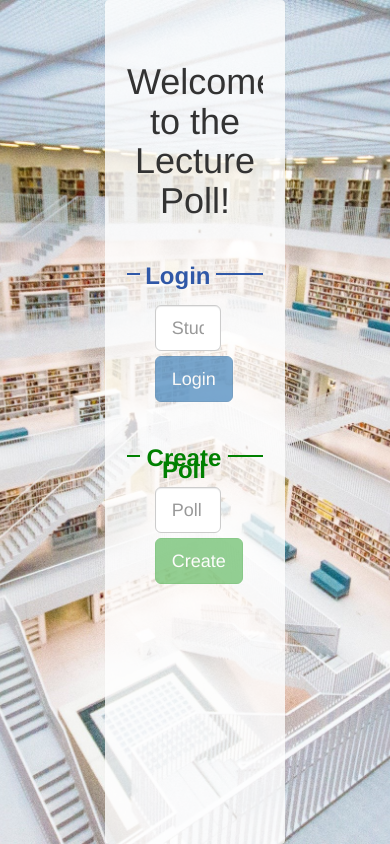
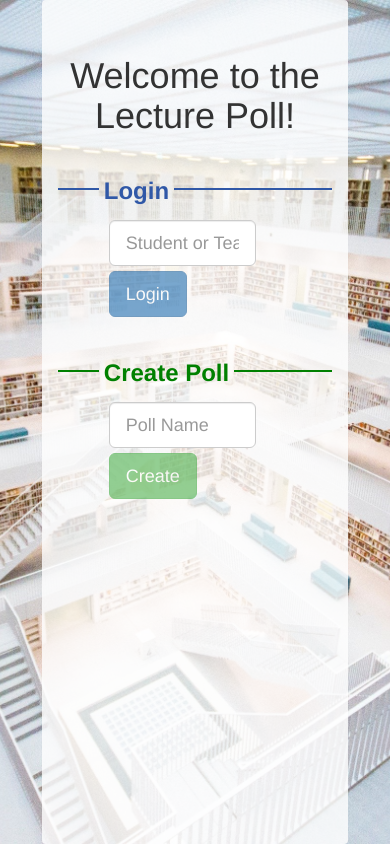
Before and after one commit to PaulWen/Lecture-Poll-Web-App, a PHP site: page /LecturePoll/ in a window 390 px wide. Run offline with PHP 8.4, Linux system fonts and the light colour scheme; some libraries are stand-ins or nearby versions.

Commit message:
fixed responsive design for the home page

```diff
--- a/app/view/home.php
+++ b/app/view/home.php
@@ -35,7 +35,7 @@
 	<br>
 
 	<div class="container">
-		<div class="panel col-xs-offset-3 col-xs-8">
+		<div class="panel">
 			<div class="form-panel">
 				<br>
 				<h1 class="text-center">Welcome to the Lecture Poll!</h1>
--- a/res/css/stylesheet.css
+++ b/res/css/stylesheet.css
@@ -13,12 +13,50 @@
 	opacity: 1;
 }
 
-.panel {
-	background-color: rgba(255, 255, 255, 0.8);
-	width: 50%;
-	height: 100%;
-	padding: 1.5em;
+/* Portrait tablets and small desktops */
+@media (min-width: 768px) {
+	.panel {
+		background-color: rgba(255, 255, 255, 0.8);
+		width: 50%;
+		height: 100%;
+		overflow: auto;
+		display: block;
+		margin-left: auto;
+		margin-right: auto;
+		padding: 15px;
+	}
+
 }
+
+/* Landscape phones and portrait tablets */
+@media (max-width: 767px) {
+	.panel {
+		background-color: rgba(255, 255, 255, 0.8);
+		width: 75%;
+		height: 100%;
+		overflow: auto;
+		display: block;
+		margin-left: auto;
+		margin-right: auto;
+		padding: 15px;
+	}
+
+}
+
+/* Portrait phones and smaller */
+@media (max-width: 480px) {
+	.panel {
+		background-color: rgba(255, 255, 255, 0.8);
+		width: 85%;
+		height: 100%;
+		overflow: auto;
+		display: block;
+		margin-left: auto;
+		margin-right: auto;
+		padding: 15px;
+	}
+}
+
 
 .form-panel {
 	overflow: hidden;
@@ -73,17 +111,17 @@
 }
 
 .login span:before {
-	width: 200px;
+	width: 100vw;
 }
 
 .login span:after {
-	width: 500px;
+	width: 100vw;
 }
 
 .create span:before {
-	width: 200px;
+	width: 100vw;
 }
 
 .create span:after {
-	width: 500px;
+	width: 100vw;
 }
```
Also changed, not shown: app/view/student.php (+8 -8 lines), app/view/teacher.php (+10 -10 lines), res/img/happy_smiley.png (added), res/img/neutral_smiley.png (added), res/img/sad_smiley.png (added).
